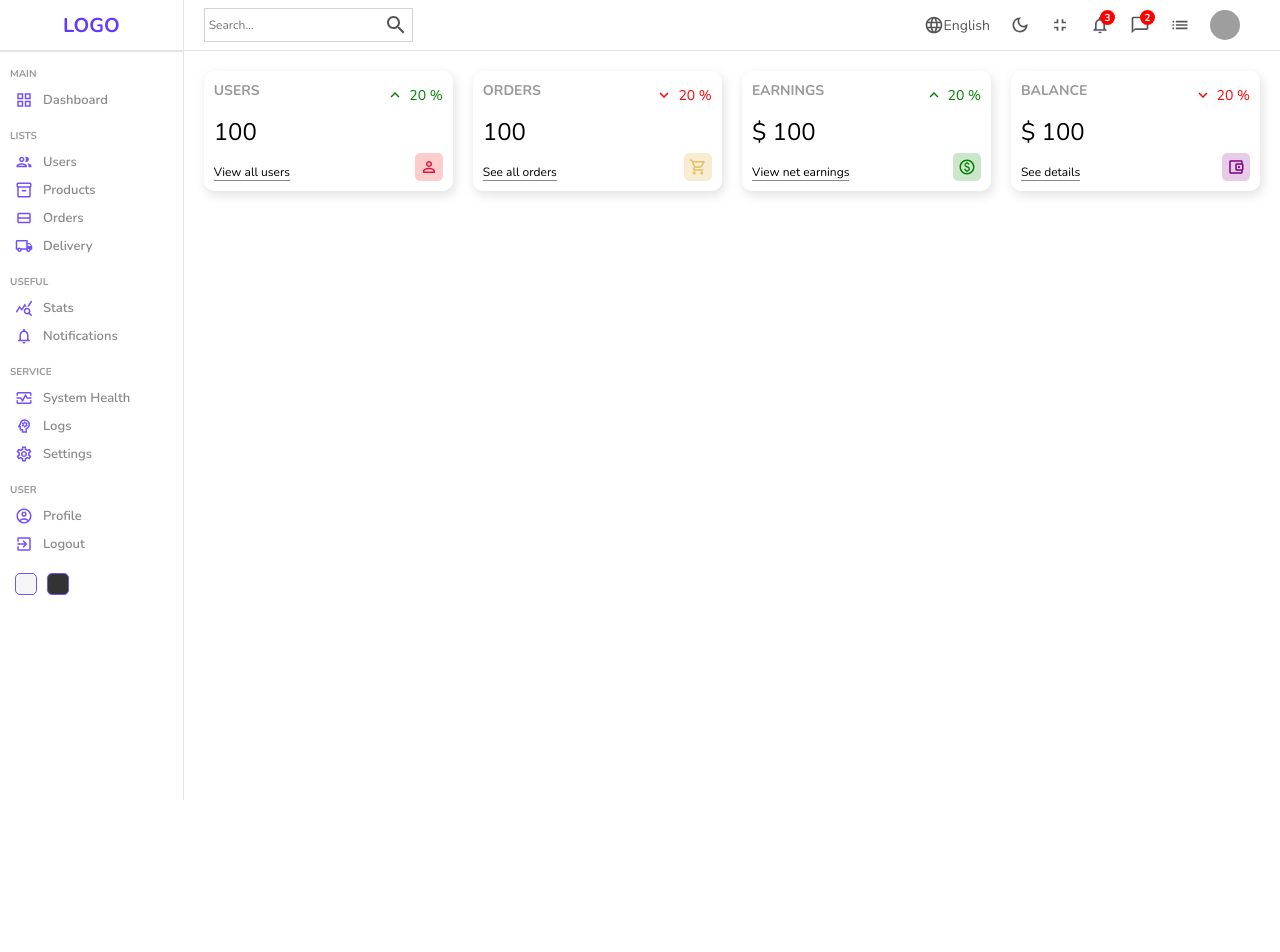
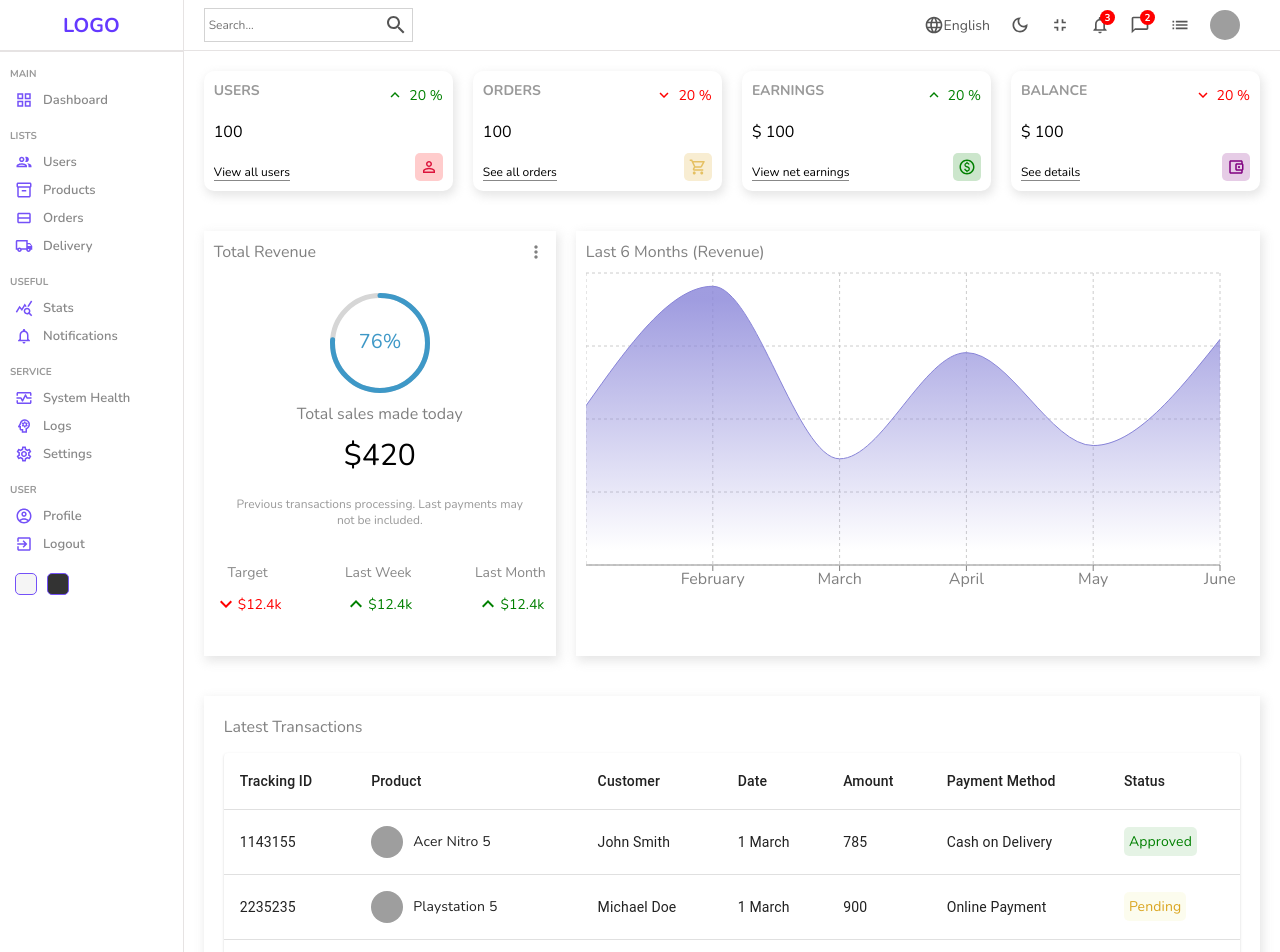
Before and after one commit to raaziyeh/react-dashboard, a React (Create React App) app: page / in a window 1280 px wide. Shown: the top 952 px of the page. Before the commit the page ends 800 px from the top, so only its background shows below. Built offline with nearby package versions, Linux system fonts and the light colour scheme; grey boxes are pictures that could not be loaded.

Commit message:
Add home page components

```diff
--- a/package.json
+++ b/package.json
@@ -11,9 +11,11 @@
     "@testing-library/react": "^13.4.0",
     "@testing-library/user-event": "^13.5.0",
     "react": "^18.2.0",
+    "react-circular-progressbar": "^2.1.0",
     "react-dom": "^18.2.0",
     "react-router-dom": "^6.4.3",
     "react-scripts": "5.0.1",
+    "recharts": "^2.1.16",
     "sass": "^1.56.1",
     "web-vitals": "^2.1.4"
   },
--- /dev/null
+++ b/src/components/Progress/Progress.jsx
@@ -0,0 +1,61 @@
+import MoreVertIcon from "@mui/icons-material/MoreVert"
+import KeyboardArrowUpOutlinedIcon from "@mui/icons-material/KeyboardArrowUpOutlined"
+import KeyboardArrowDownOutlinedIcon from "@mui/icons-material/KeyboardArrowDownOutlined"
+import { CircularProgressbar } from "react-circular-progressbar"
+import "react-circular-progressbar/dist/styles.css"
+import "./progress.scss"
+
+const Progress = () => {
+	//temporary
+	const progressAmountDetail = 12.4
+	const todayTotal = 420
+	const percentage = 76
+
+	return (
+		<div className="progress">
+			<div className="top">
+				<span className="title">Total Revenue</span>
+				<MoreVertIcon className="icon" />
+			</div>
+			<div className="center">
+				<div className="circular">
+					<CircularProgressbar
+						value={percentage}
+						text={`${percentage}%`}
+						strokeWidth={5}
+					/>
+				</div>
+				<p className="total">Total sales made today</p>
+				<span className="sales">${todayTotal}</span>
+				<p className="message">
+					Previous transactions processing. Last payments may not be included.
+				</p>
+			</div>
+			<div className="bottom">
+				<div className="stats">
+					<span>Target</span>
+					<div className="details negative">
+						<KeyboardArrowDownOutlinedIcon className="icon" />
+						<span>${progressAmountDetail}k</span>
+					</div>
+				</div>
+				<div className="stats">
+					<span>Last Week</span>
+					<div className="details positive">
+						<KeyboardArrowUpOutlinedIcon className="icon" />
+						<span>${progressAmountDetail}k</span>
+					</div>
+				</div>
+				<div className="stats">
+					<span>Last Month</span>
+					<div className="details positive">
+						<KeyboardArrowUpOutlinedIcon className="icon" />
+						<span>${progressAmountDetail}k</span>
+					</div>
+				</div>
+			</div>
+		</div>
+	)
+}
+
+export default Progress
--- /dev/null
+++ b/src/components/Progress/progress.scss
@@ -0,0 +1,85 @@
+@import "../../scss/mixins.scss";
+@import "../../scss/variables.scss";
+
+.progress {
+	width: 100%;
+	flex: 1;
+	margin-right: 20px;
+	@include box-shadow;
+	padding: 10px;
+
+	.top {
+		display: flex;
+		align-items: center;
+		justify-content: space-between;
+		color: gray;
+		font-size: 16px;
+
+		.icon {
+			font-size: 20px;
+		}
+	}
+
+    .center {
+        display: flex;
+        flex-direction: column;
+        align-items: center;
+        justify-content: center;
+        gap: 10px;
+        padding: 10px;
+
+        .circular {
+            margin-top: 20px;
+            width: 100px;
+            height: 100px;
+        }
+
+        .total {
+            color: gray;
+            font-size: 16px;
+        }
+
+        .sales {
+            font-size: 30px;
+        }
+
+        .message {
+            padding: 10px;
+            text-align: center;
+            font-size: 12px;
+            font-weight: 300;
+            color: $gray-lighter-1;
+        }
+    }
+
+	.bottom {
+        margin-top: 15px;
+        margin-bottom: 30px;
+		display: flex;
+		align-items: center;
+		justify-content: space-between;
+
+		.stats {
+            display: flex;
+            flex-direction: column;
+            align-items: center;
+            justify-content: center;
+            gap:10px;
+			font-size: 14px;
+			color: $gray;
+
+            .details {
+                display: flex;
+                align-items: center;
+                justify-content: center;
+                &.positive {
+                    color: green;
+                }
+
+                &.negative{
+                    color: red;
+                }
+            }
+		}
+	}
+}
--- /dev/null
+++ b/src/components/chart/Chart.jsx
@@ -0,0 +1,56 @@
+import {
+	AreaChart,
+	Area,
+	XAxis,
+	CartesianGrid,
+	Tooltip,
+	ResponsiveContainer,
+} from "recharts"
+import "./chart.scss"
+
+const data = [
+	{ name: "January", Total: 1200 },
+	{ name: "February", Total: 2100 },
+	{ name: "March", Total: 800 },
+	{ name: "April", Total: 1600 },
+	{ name: "May", Total: 900 },
+	{ name: "June", Total: 1700 },
+]
+
+
+const Chart = ({ aspect, title }) => {
+	return (
+		<div className="chart">
+			<div className="top">
+				<span className="title">{title}</span>
+			</div>
+			<ResponsiveContainer width="100%" aspect={aspect}>
+				<AreaChart
+					width={730}
+					height={250}
+					data={data}
+					margin={{ top: 10, right: 30, left: 0, bottom: 0 }}
+				>
+					<defs>
+						<linearGradient id="total" x1="0" y1="0" x2="0" y2="1">
+							<stop offset="5%" stopColor="#8884d8" stopOpacity={0.8} />
+							<stop offset="95%" stopColor="#8884d8" stopOpacity={0} />
+						</linearGradient>
+					</defs>
+					<XAxis dataKey="name" stroke="gray" />
+					<CartesianGrid strokeDasharray="3 3" className="chartGrid" />
+					<Tooltip />
+					<Area
+						type="monotone"
+						dataKey="Total"
+						stroke="#8884d8"
+						fillOpacity={1}
+						fill="url(#total)"
+					/>
+				</AreaChart>
+			</ResponsiveContainer>
+		</div>
+	)
+}
+
+export default Chart
--- /dev/null
+++ b/src/components/chart/chart.scss
@@ -0,0 +1,13 @@
+@import "../../scss/mixins.scss";
+@import "../../scss/variables.scss";
+
+.chart {
+	@include box-shadow;
+	flex: 2;
+	padding: 10px;
+
+	.top {
+		color: gray;
+		font-size: 16px;
+	}
+}
--- /dev/null
+++ b/src/components/table/Table.jsx
@@ -0,0 +1,102 @@
+import Table from "@mui/material/Table"
+import TableBody from "@mui/material/TableBody"
+import TableCell from "@mui/material/TableCell"
+import TableContainer from "@mui/material/TableContainer"
+import TableHead from "@mui/material/TableHead"
+import TableRow from "@mui/material/TableRow"
+import Paper from "@mui/material/Paper"
+import "./table.scss"
+
+const List = () => {
+	const rows = [
+		{
+			id: 1143155,
+			product: "Acer Nitro 5",
+			img: "https://m.media-amazon.com/images/I/81bc8mA3nKL._AC_UY327_FMwebp_QL65_.jpg",
+			customer: "John Smith",
+			date: "1 March",
+			amount: 785,
+			method: "Cash on Delivery",
+			status: "Approved",
+		},
+		{
+			id: 2235235,
+			product: "Playstation 5",
+			img: "https://m.media-amazon.com/images/I/31JaiPXYI8L._AC_UY327_FMwebp_QL65_.jpg",
+			customer: "Michael Doe",
+			date: "1 March",
+			amount: 900,
+			method: "Online Payment",
+			status: "Pending",
+		},
+		{
+			id: 2342353,
+			product: "Redragon S101",
+			img: "https://m.media-amazon.com/images/I/71kr3WAj1FL._AC_UY327_FMwebp_QL65_.jpg",
+			customer: "John Smith",
+			date: "1 March",
+			amount: 35,
+			method: "Cash on Delivery",
+			status: "Pending",
+		},
+		{
+			id: 2357741,
+			product: "Razer Blade 15",
+			img: "https://m.media-amazon.com/images/I/71wF7YDIQkL._AC_UY327_FMwebp_QL65_.jpg",
+			customer: "Jane Smith",
+			date: "1 March",
+			amount: 920,
+			method: "Online",
+			status: "Approved",
+		},
+		{
+			id: 2342355,
+			product: "ASUS ROG Strix",
+			img: "https://m.media-amazon.com/images/I/81hH5vK-MCL._AC_UY327_FMwebp_QL65_.jpg",
+			customer: "Harold Carol",
+			date: "1 March",
+			amount: 2000,
+			method: "Online",
+			status: "Pending",
+		},
+	]
+	return (
+		<TableContainer component={Paper} className="table">
+			<Table sx={{ minWidth: 650 }} aria-label="simple table">
+				<TableHead>
+					<TableRow>
+						<TableCell className="tableCell">Tracking ID</TableCell>
+						<TableCell className="tableCell">Product</TableCell>
+						<TableCell className="tableCell">Customer</TableCell>
+						<TableCell className="tableCell">Date</TableCell>
+						<TableCell className="tableCell">Amount</TableCell>
+						<TableCell className="tableCell">Payment Method</TableCell>
+						<TableCell className="tableCell">Status</TableCell>
+					</TableRow>
+				</TableHead>
+				<TableBody>
+					{rows.map((row) => (
+						<TableRow key={row.id}>
+							<TableCell className="tableCell">{row.id}</TableCell>
+							<TableCell className="tableCell">
+								<div className="cellWrapper">
+									<img src={row.img} alt="" className="image" />
+									{row.product}
+								</div>
+							</TableCell>
+							<TableCell className="tableCell">{row.customer}</TableCell>
+							<TableCell className="tableCell">{row.date}</TableCell>
+							<TableCell className="tableCell">{row.amount}</TableCell>
+							<TableCell className="tableCell">{row.method}</TableCell>
+							<TableCell className="tableCell">
+								<span className={`status ${row.status}`}>{row.status}</span>
+							</TableCell>
+						</TableRow>
+					))}
+				</TableBody>
+			</Table>
+		</TableContainer>
+	)
+}
+
+export default List
--- /dev/null
+++ b/src/components/table/table.scss
@@ -0,0 +1,29 @@
+.table {
+  .cellWrapper {
+    display: flex;
+    align-items: center;
+
+    .image {
+      width: 32px;
+      height: 32px;
+      border-radius: 50%;
+      object-fit: cover;
+      margin-right: 10px;
+    }
+  }
+
+  .status {
+    padding: 5px;
+    border-radius: 5px;
+
+    &.Approved {
+      color: green;
+      background-color: rgba(0, 136, 0, 0.1);
+    }
+
+    &.Pending {
+      color: goldenrod;
+      background-color: rgba(201, 201, 3, 0.066);
+    }
+  }
+}
--- a/src/components/widget/widget.scss
+++ b/src/components/widget/widget.scss
@@ -23,7 +23,7 @@
 		}
 
 		.amount {
-			font-size: 24px;
+			font-size: 16px;
 			font-weight: 300;
 		}
 
--- a/src/pages/home/Home.jsx
+++ b/src/pages/home/Home.jsx
@@ -1,6 +1,10 @@
 import Sidebar from "../../components/sidebar/Sidebar"
 import Navbar from "../../components/navbar/Navbar"
 import Widget from "../../components/widget/Widget"
+import Progress from "../../components/Progress/Progress"
+import Chart from "../../components/chart/Chart"
+import Table from "../../components/table/Table"
+
 import "./home.scss"
 
 const Home = () => {
@@ -15,6 +19,14 @@
 					<Widget type="earning" progress="positive" />
 					<Widget type="balance" progress="negative" />
 				</div>
+				<div className="stats-wrapper">
+					<Progress />
+					<Chart title="Last 6 Months (Revenue)" aspect={2 / 1} />
+				</div>
+				<div className="list-wrapper">
+					<div className="title">Latest Transactions</div>
+					<Table />
+				</div>
 			</div>
 		</div>
 	)
--- a/src/pages/home/home.scss
+++ b/src/pages/home/home.scss
@@ -1,3 +1,5 @@
+@import "../../scss/mixins.scss";
+
 .home {
 	display: flex;
 	.home-container {
@@ -9,5 +11,21 @@
 			align-items: center;
 			gap: 20px;
 		}
+
+		.stats-wrapper {
+			display: flex;
+			padding: 20px;
+		}
+
+		.list-wrapper {
+			margin: 20px;
+			padding: 20px;
+			@include box-shadow;
+
+			.title {
+				color: gray;
+				margin-bottom: 15px;
+			}
+		}
 	}
 }
```
Also changed, not shown: 1 other file (tests, documents, lock files or other folders).
